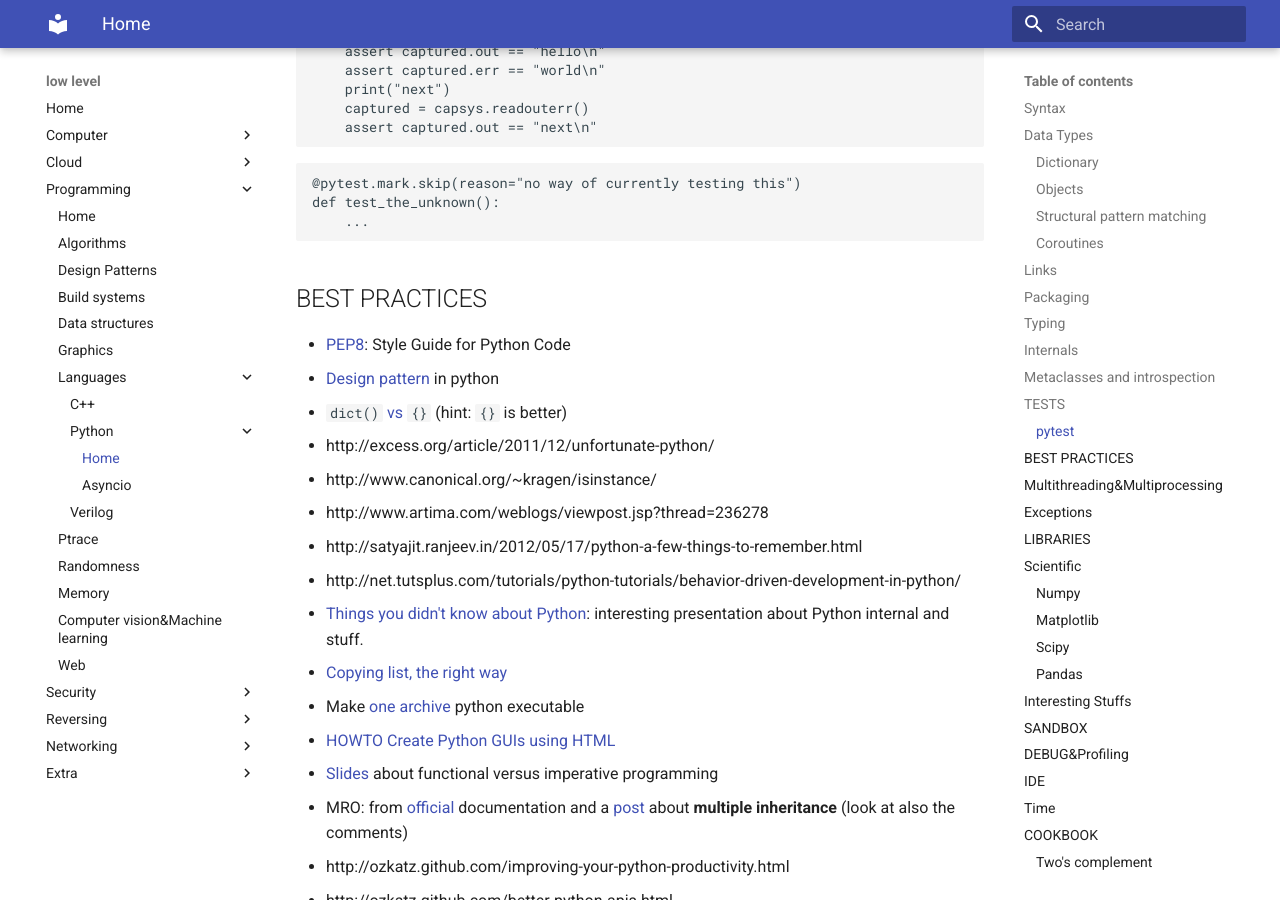
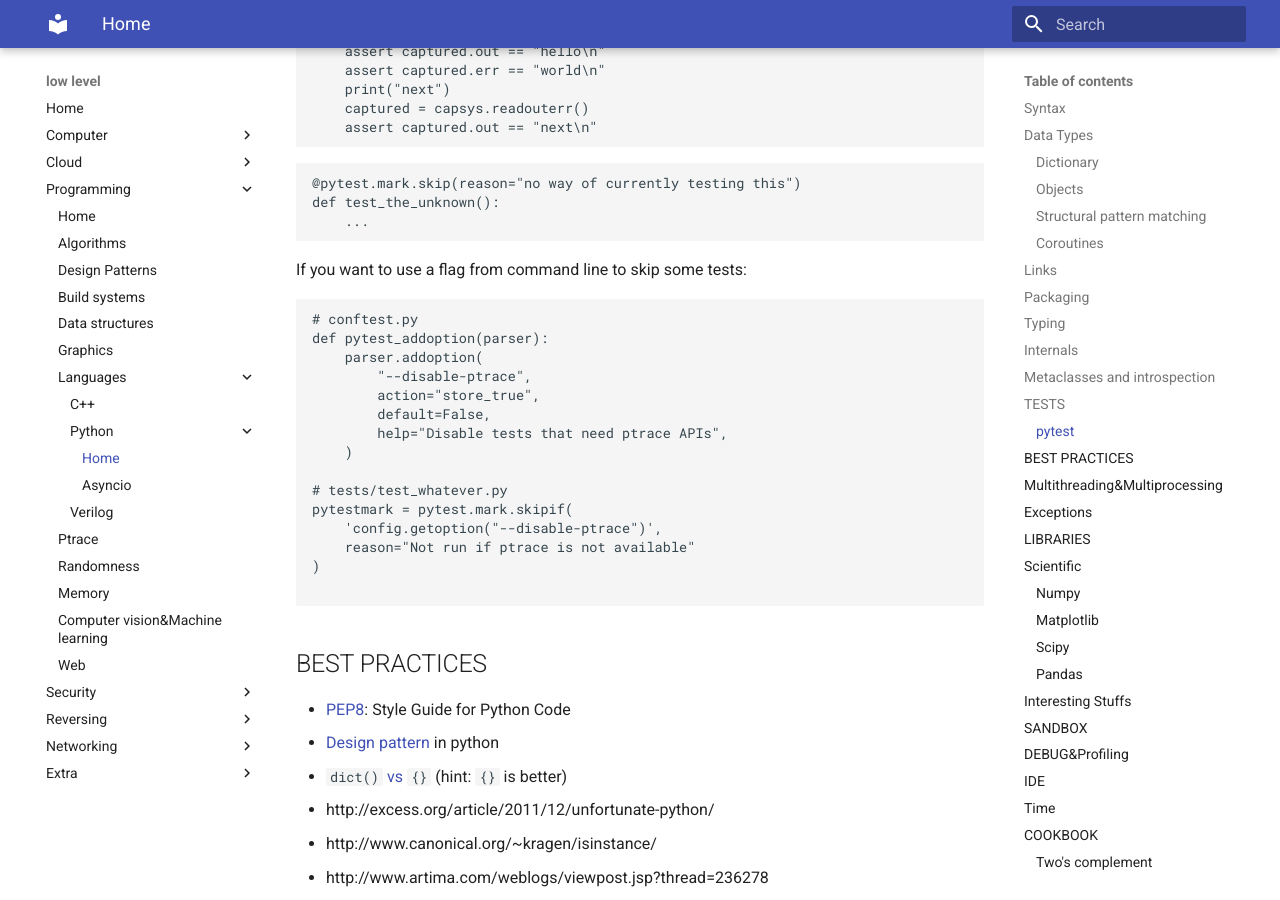
Before and after one commit to gipi/low-level, an MkDocs documentation site: the page built from docs/languages/python/index.md, in a window 1280 px wide and 900 px high, scrolled down 8587 px. Built offline with MkDocs 1.6.1 and Material for MkDocs 9.7.7, drawn with Linux system fonts in a browser that asks for light colours.

Commit message:
Add example about skipping tests in pytest using a cli flag.

````diff
--- a/docs/languages/python/index.md
+++ b/docs/languages/python/index.md
@@ -343,6 +343,26 @@ def test_myoutput(capsys):  # or use "capfd" for fd-level
 @pytest.mark.skip(reason="no way of currently testing this")
 def test_the_unknown():
     ...
+```
+
+If you want to use a flag from command line to skip some tests:
+
+```python
+# conftest.py
+def pytest_addoption(parser):
+    parser.addoption(
+        "--disable-ptrace",
+        action="store_true",
+        default=False,
+        help="Disable tests that need ptrace APIs",
+    )
+
+# tests/test_whatever.py
+pytestmark = pytest.mark.skipif(
+    'config.getoption("--disable-ptrace")',
+    reason="Not run if ptrace is not available"
+)
+
 ```
 
 ## BEST PRACTICES
````
